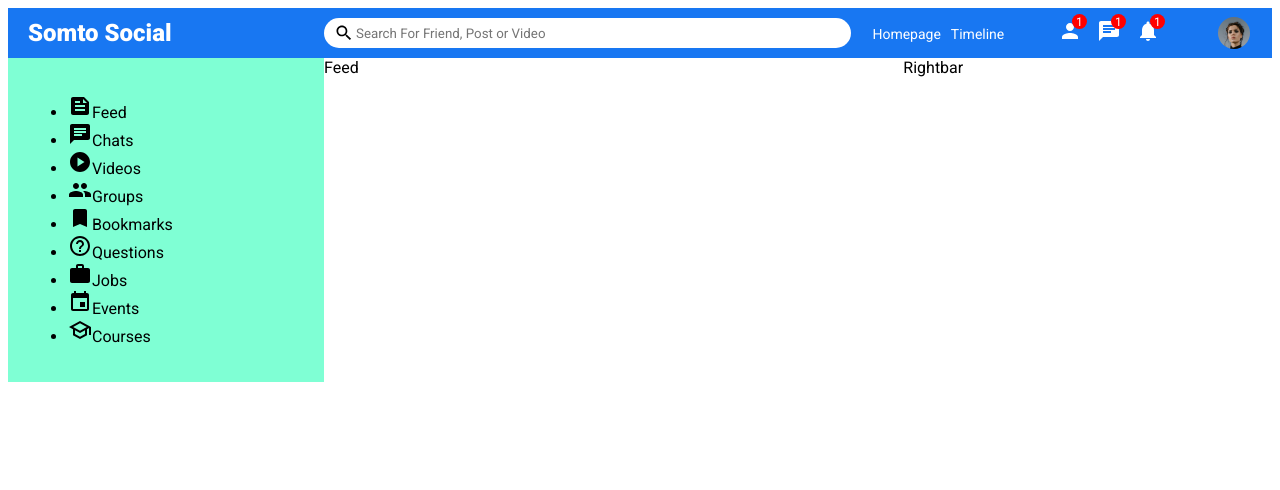
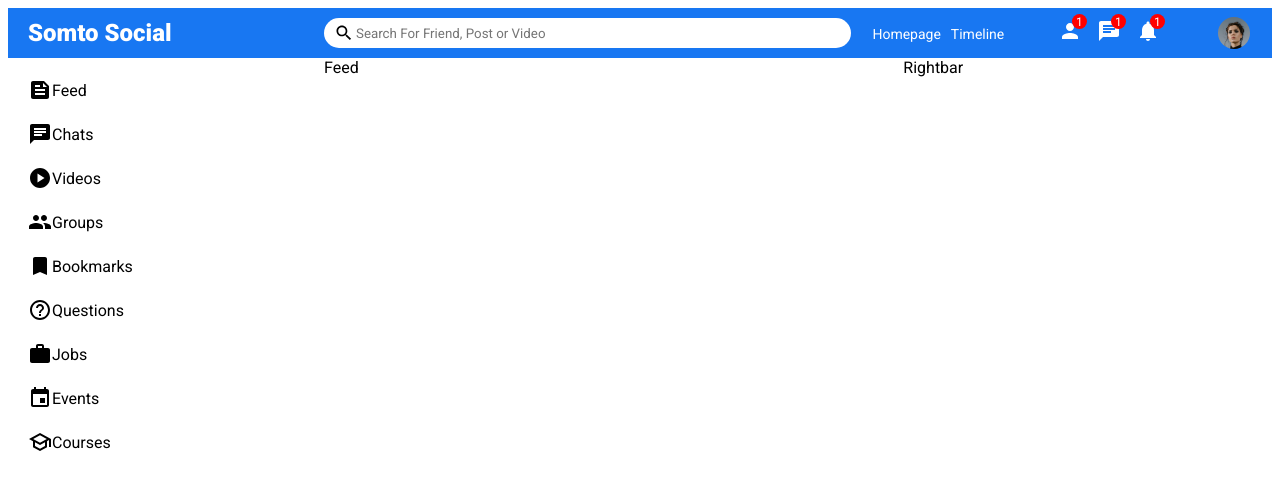
Before and after one commit to Chrstphr9/React-Social-App, a React (Vite) app: page / in a window 1280 px wide. Shown: the top 490 px of the page. Built offline with nearby package versions, Linux system fonts and the light colour scheme.

Commit message:
arranging sidebar

```diff
--- a/src/components/Sidebar/Sidebar.css
+++ b/src/components/Sidebar/Sidebar.css
@@ -5,5 +5,16 @@
 
 .sidebarWrapper {
     padding: 20px;
-    background-color: aquamarine;
 }
+
+.sidebarList {
+    padding: 0;
+    margin: 0;
+    list-style: none;
+}
+
+.sidebarListItem {
+    display: flex;
+    align-items: center;
+    margin-bottom: 20px;
+}
```
